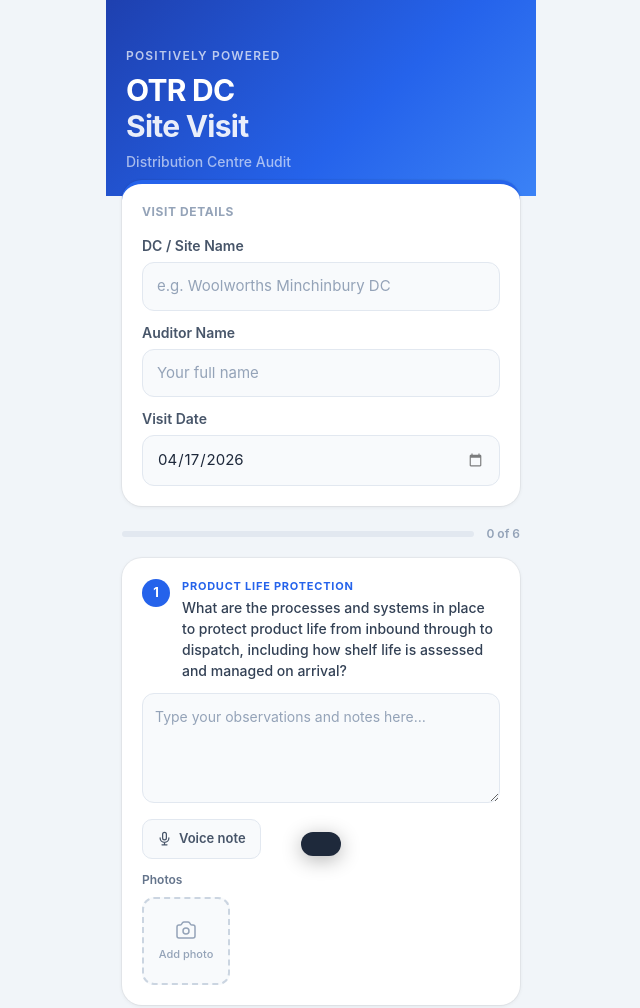
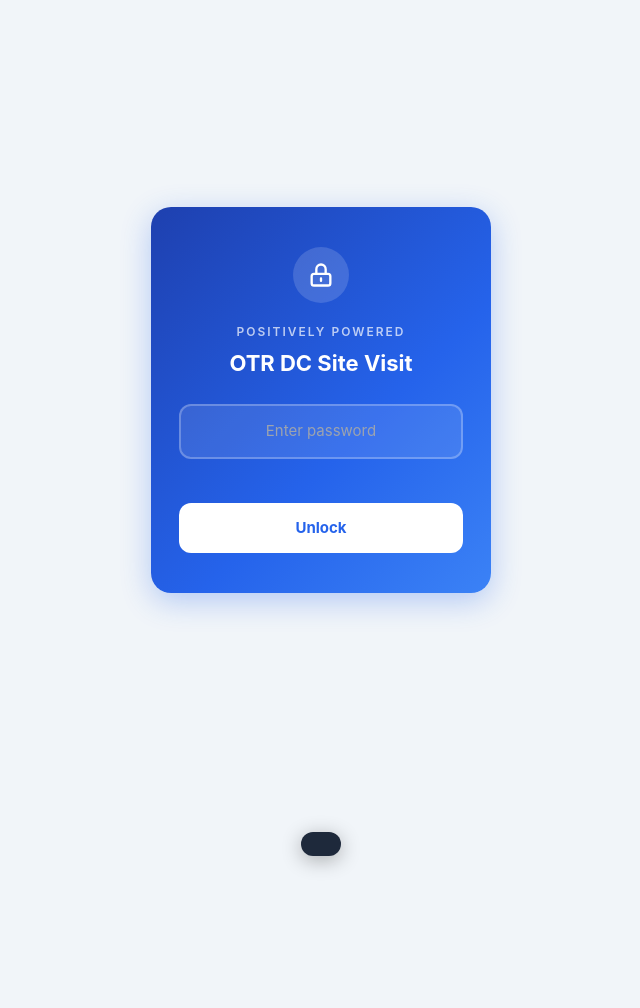
Before and after one commit to winston123393/OTR, a plain HTML site: page index.html in a window 1280 px wide. Shown: the top 1008 px of the page, without its empty margins (319-959 px from the left). After the commit the page ends 800 px from the top, so only its background shows below. Drawn offline with nearby package versions, Linux system fonts and the light colour scheme.

Commit message:
Add password screen to protect app access
Users must enter a password before accessing the site visit form.
Session persists via sessionStorage so refreshing doesn't re-prompt.

Co-Authored-By: Claude Opus 4.6 <noreply@anthropic.com>

```diff
--- a/index.html
+++ b/index.html
@@ -109,7 +109,29 @@
 </head>
 <body class="bg-slate-100 min-h-screen">
 
-  <div class="max-w-[430px] mx-auto pb-10">
+  <!-- Password Screen -->
+  <div id="lockScreen" style="display:flex; align-items:center; justify-content:center; min-height:100vh;">
+    <div style="max-width:340px; width:90%; text-align:center;">
+      <div style="background: linear-gradient(135deg, #1e40af 0%, #2563eb 60%, #3b82f6 100%); border-radius:20px; padding:40px 28px; box-shadow: 0 8px 30px rgba(37,99,235,0.3);">
+        <div style="width:56px; height:56px; background:rgba(255,255,255,0.15); border-radius:50%; display:flex; align-items:center; justify-content:center; margin:0 auto 20px;">
+          <svg xmlns="http://www.w3.org/2000/svg" width="28" height="28" fill="none" viewBox="0 0 24 24" stroke="white" stroke-width="2">
+            <path stroke-linecap="round" stroke-linejoin="round" d="M12 15v2m-6 4h12a2 2 0 002-2v-6a2 2 0 00-2-2H6a2 2 0 00-2 2v6a2 2 0 002 2zm10-10V7a4 4 0 00-8 0v4h8z"/>
+          </svg>
+        </div>
+        <p style="color:rgba(255,255,255,0.7); font-size:12px; font-weight:600; letter-spacing:2px; text-transform:uppercase; margin-bottom:6px;">Positively Powered</p>
+        <h2 style="color:white; font-size:22px; font-weight:700; margin-bottom:24px;">OTR DC Site Visit</h2>
+        <input type="password" id="passwordInput" placeholder="Enter password" onkeydown="if(event.key==='Enter')checkPassword()"
+          style="width:100%; padding:14px 16px; border:2px solid rgba(255,255,255,0.25); border-radius:12px; background:rgba(255,255,255,0.1); color:white; font-size:15px; font-family:inherit; outline:none; text-align:center; margin-bottom:12px;"
+        >
+        <p id="passwordError" style="color:#fca5a5; font-size:13px; font-weight:500; margin-bottom:12px; min-height:20px;"></p>
+        <button onclick="checkPassword()" style="width:100%; padding:14px; border:none; border-radius:12px; background:white; color:#2563eb; font-size:15px; font-weight:700; cursor:pointer; font-family:inherit;">
+          Unlock
+        </button>
+      </div>
+    </div>
+  </div>
+
+  <div id="appContent" class="max-w-[430px] mx-auto pb-10" style="display:none;">
 
     <!-- Header -->
     <div style="background: linear-gradient(135deg, #1e40af 0%, #2563eb 60%, #3b82f6 100%);" class="px-5 pt-12 pb-6 text-white">
@@ -207,6 +229,32 @@
   <div class="toast" id="toast"></div>
 
   <script>
+    // ── Password Gate ────────────────────────────────────────────
+    const PASS_HASH = '5a3db7e5e8ba4ae45f5f3e2e46f3e8c1c8a0760be9e5d3c2a1b0f9e8d7c6b5a4'; // placeholder, using direct compare
+    const CORRECT_PASS = 'TH87ufMURzz4YpvN';
+    const SESSION_KEY = 'otr_unlocked';
+
+    function checkPassword() {
+      const input = document.getElementById('passwordInput').value;
+      if (input === CORRECT_PASS) {
+        sessionStorage.setItem(SESSION_KEY, '1');
+        document.getElementById('lockScreen').style.display = 'none';
+        document.getElementById('appContent').style.display = 'block';
+      } else {
+        document.getElementById('passwordError').textContent = 'Incorrect password';
+        document.getElementById('passwordInput').value = '';
+        document.getElementById('passwordInput').focus();
+      }
+    }
+
+    // Auto-unlock if already authenticated this session
+    if (sessionStorage.getItem(SESSION_KEY) === '1') {
+      document.getElementById('lockScreen').style.display = 'none';
+      document.getElementById('appContent').style.display = 'block';
+    } else {
+      document.getElementById('passwordInput').focus();
+    }
+
     const QUESTIONS = [
       {
         short: "Product Life Protection",
```
